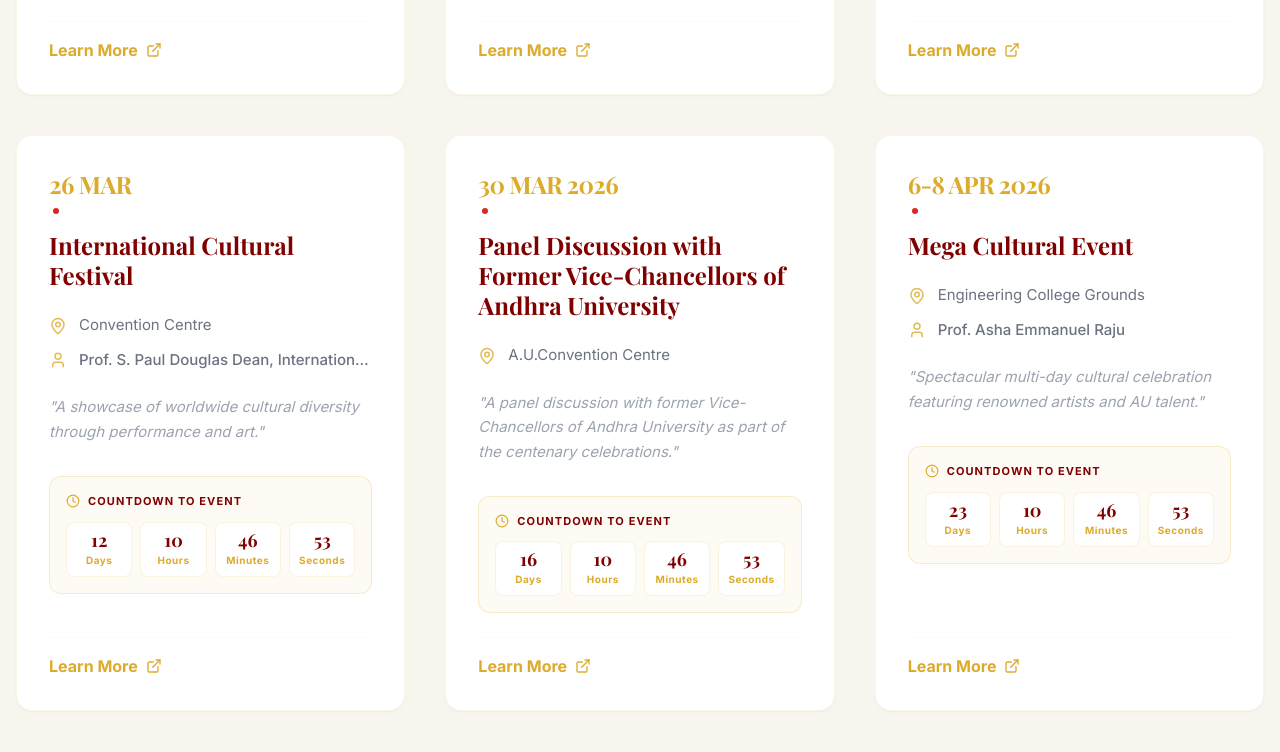
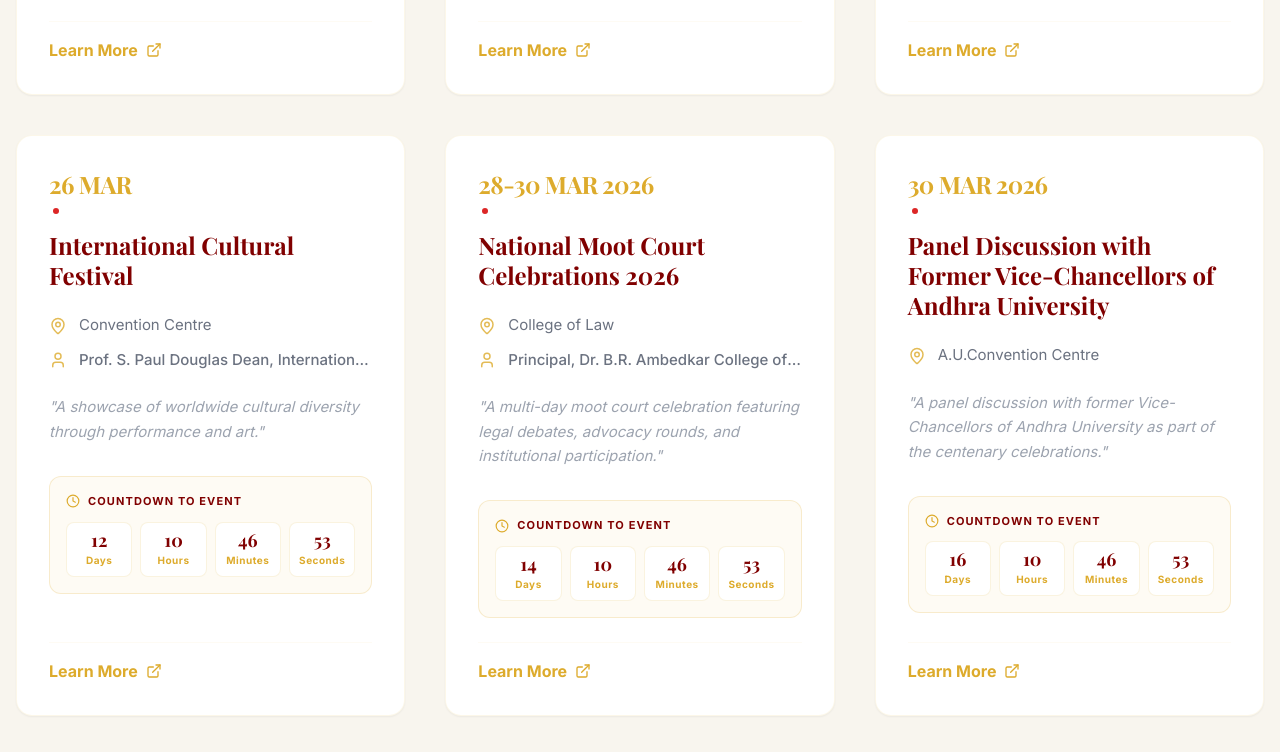
Before and after one commit to Sriharsha-Meduri/ShatabdiMahotsav, a React (Vite) app: page /events in a window 1280 px wide. Shown: the part 2000-2752 px from the top of the page. Built offline with nearby package versions, Linux system fonts and the light colour scheme; the HTML template or start-up script is replaced by a standard one; a web font is replaced by a local one.

Commit message:
Added new events

```diff
--- a/src/data/eventsCatalog.ts
+++ b/src/data/eventsCatalog.ts
@@ -96,6 +96,16 @@ Dean, International Affairs`,
   youtubeLiveLink: ""
   },
   {
+    id: 35,
+    date: "28-30 Mar 2026",
+    month: "March 2026",
+    title: "National Moot Court Celebrations 2026",
+    convenor: "Principal, Dr. B.R. Ambedkar College of Law",
+    venue: "College of Law",
+    description: "A multi-day moot court celebration featuring legal debates, advocacy rounds, and institutional participation.",
+    youtubeLiveLink: ""
+  },
+  {
     id: 29,
     date: "30 Mar 2026",
     month: "March 2026",
@@ -104,8 +114,38 @@ Dean, International Affairs`,
     description: "A panel discussion with former Vice-Chancellors of Andhra University as part of the centenary celebrations.",
     youtubeLiveLink: ""
   },
+  {
+    id: 36,
+    date: "31 Mar 2026",
+    month: "March 2026",
+    title: "Panel Discussion with Affiliated Colleges of AU",
+    convenor: "Dean, CDC",
+    venue: "Dr. YVS Murthy Auditorium",
+    description: "A discussion focused on collaboration, upskilling, and opportunities for affiliated colleges under the centenary vision.",
+    youtubeLiveLink: ""
+  },
 
   // APRIL 2026
+  {
+    id: 37,
+    date: "2 Apr 2026",
+    month: "April 2026",
+    title: "Prof. T.M. Radhakrishnan & Smt. T.M. Bharathi Endowment Lecture",
+    convenor: "HoD, Dept. of Biochemistry",
+    venue: "Dept. of Biochemistry",
+    description: "Endowment lecture commemorating the contributions of Prof. T.M. Radhakrishnan and Smt. T.M. Bharathi.",
+    youtubeLiveLink: ""
+  },
+  {
+    id: 38,
+    date: "4 Apr 2026",
+    month: "April 2026",
+    title: "SAMANVAYA 2K26",
+    convenor: "HoD, Dept. of Civil Engg.",
+    venue: "Dr. YVS Murthy Auditorium",
+    description: "An academic and student-engagement program organized by the Department of Civil Engineering.",
+    youtubeLiveLink: ""
+  },
   {
     id: 19,
     date: "6-8 Apr 2026",
@@ -140,6 +180,16 @@ Dean, International Affairs`,
     convenor: "Principal, AU College of Engg.",
     venue: "Convention Centre",
     description: "Exploring the frontier of technology and industry 5.0 with academic experts.",
+    youtubeLiveLink: ""
+  },
+  {
+    id: 39,
+    date: "13 Apr 2026",
+    month: "April 2026",
+    title: "Panel Discussion on Centre for Distance and Online Education (CDOE)",
+    convenor: "Director, CDOE",
+    venue: "Dr. YVS Murthy Auditorium",
+    description: "Panel discussion on strengthening quality, access, and innovation in distance and online education.",
     youtubeLiveLink: ""
   },
   {
--- a/src/data/eventsData.ts
+++ b/src/data/eventsData.ts
@@ -26,9 +26,14 @@ export const eventsData: EventItem[] = [
   { id: 6, slug: "international-food-festival", date: "22 Mar (Sun)", month: "march", title: "International Food Festival by Foreign Students of 40 Countries", convenor: "Prof. S. Paul Douglas, Dean International Affairs", venue: "Convention Centre", description: "A vibrant food festival showcasing cuisines from 40 countries by international students, celebrating cultural diversity and global unity.", category: "Cultural" },
   { id: 7, slug: "combined-convocation", date: "25 Mar (Wed)", month: "march", title: "91st & 92nd Combined Convocation", convenor: "Prof. S. Paul Douglas", venue: "Convention Centre", description: "The historic combined convocation ceremony celebrating academic achievement and conferring degrees upon graduating students.", category: "Ceremony" },
   { id: 8, slug: "international-cultural-festival", date: "26 Mar (Thu)", month: "march", title: "International Cultural Festival by Foreign Students", convenor: "Dean, International Affairs", venue: "Convention Centre", description: "Cultural performances and exhibitions by international students representing diverse traditions from around the world.", category: "Cultural" },
+  { id: 18, slug: "national-moot-court-celebrations-2026", date: "28-30 Mar 2026", month: "march", title: "National Moot Court Celebrations 2026", convenor: "Principal, Dr. B.R. Ambedkar College of Law", venue: "College of Law", description: "A multi-day moot court celebration featuring legal debates, advocacy rounds, and institutional participation.", category: "Academic" },
+  { id: 19, slug: "panel-discussion-affiliated-colleges-au", date: "31 Mar 2026", month: "march", title: "Panel Discussion with Affiliated Colleges of AU", convenor: "Dean, CDC", venue: "Dr. YVS Murthy Auditorium", description: "A discussion focused on collaboration, upskilling, and opportunities for affiliated colleges under the centenary vision.", category: "Academic" },
   // April 2026
+  { id: 20, slug: "tm-radhakrishnan-tm-bharathi-endowment-lecture", date: "2 Apr 2026", month: "april", title: "Prof. T.M. Radhakrishnan & Smt. T.M. Bharathi Endowment Lecture", convenor: "HoD, Dept. of Biochemistry", venue: "Dept. of Biochemistry", description: "Endowment lecture commemorating the contributions of Prof. T.M. Radhakrishnan and Smt. T.M. Bharathi.", category: "Academic" },
+  { id: 21, slug: "samanvaya-2k26", date: "4 Apr 2026", month: "april", title: "SAMANVAYA 2K26", convenor: "HoD, Dept. of Civil Engg.", venue: "Dr. YVS Murthy Auditorium", description: "An academic and student-engagement program organized by the Department of Civil Engineering.", category: "Academic" },
   { id: 9, slug: "mega-cultural-event", date: "6–8 Apr", month: "april", title: "Mega Cultural Event", convenor: "Prof. Asha Emmanuel Raju", venue: "Engg. College Grounds", description: "Three days of grand cultural performances, competitions, and celebrations featuring students from across all AU colleges.", category: "Cultural", registrationLink: "https://example.com/register-cultural", time: "4:00 PM onwards", about: "A spectacular showcase of heritage music, classical dance, and drama. Chief Patron: Vice-Chancellor Prof. G. P. Raja Sekhar. Guest of Honor: Rector Prof. Pulipati King and Registrar Prof. K. Rambabu." },
   { id: 10, slug: "tech-innovation-conclave", date: "9–10 Apr", month: "april", title: "Technology & Innovation Conclave", convenor: "Principal, AU College of Engineering", venue: "Convention Centre", description: "A conclave showcasing cutting-edge technology and innovation from AU departments, with industry partnerships and startup exhibitions.", category: "Technical", registrationLink: "https://example.com/register-tech" },
+  { id: 22, slug: "panel-discussion-cdoe", date: "13 Apr 2026", month: "april", title: "Panel Discussion on Centre for Distance and Online Education (CDOE)", convenor: "Director, CDOE", venue: "Dr. YVS Murthy Auditorium", description: "Panel discussion on strengthening quality, access, and innovation in distance and online education.", category: "Academic" },
   { id: 11, slug: "affiliated-colleges-centenary", date: "18 Apr (Sat)", month: "april", title: "Affiliated Colleges Centenary Day Celebrations", convenor: "Dean, CDC", venue: "Engg. College Grounds", description: "Centenary celebrations with participation from 300+ affiliated colleges, featuring academic showcases and cultural programs.", category: "Ceremony" },
   { id: 12, slug: "arts-commerce-sib", date: "19 Apr (Sun)", month: "april", title: "College of Arts & Commerce + AU SIB", convenor: "Principal, AU College of A & C", venue: "Engg. College Grounds", description: "Special centenary programs by the College of Arts & Commerce and AU School of International Business.", category: "Academic" },
   { id: 13, slug: "science-tech-pharmacy", date: "21 Apr (Tue)", month: "april", title: "College of Science & Tech. & Pharmacy", convenor: "Principal, AU College of S & T", venue: "Engg. College Grounds", description: "Academic and cultural celebrations by Science, Technology & Pharmacy colleges featuring research exhibitions.", category: "Academic" },
```
